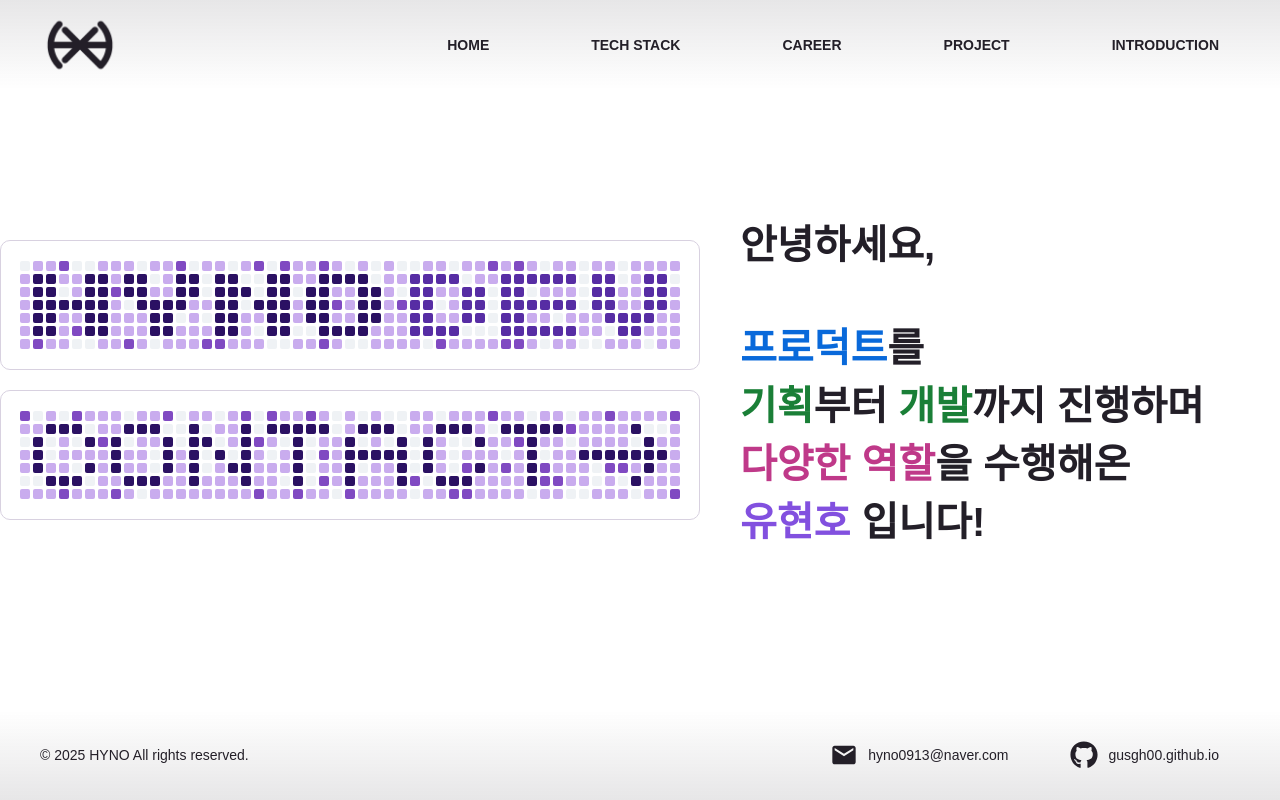
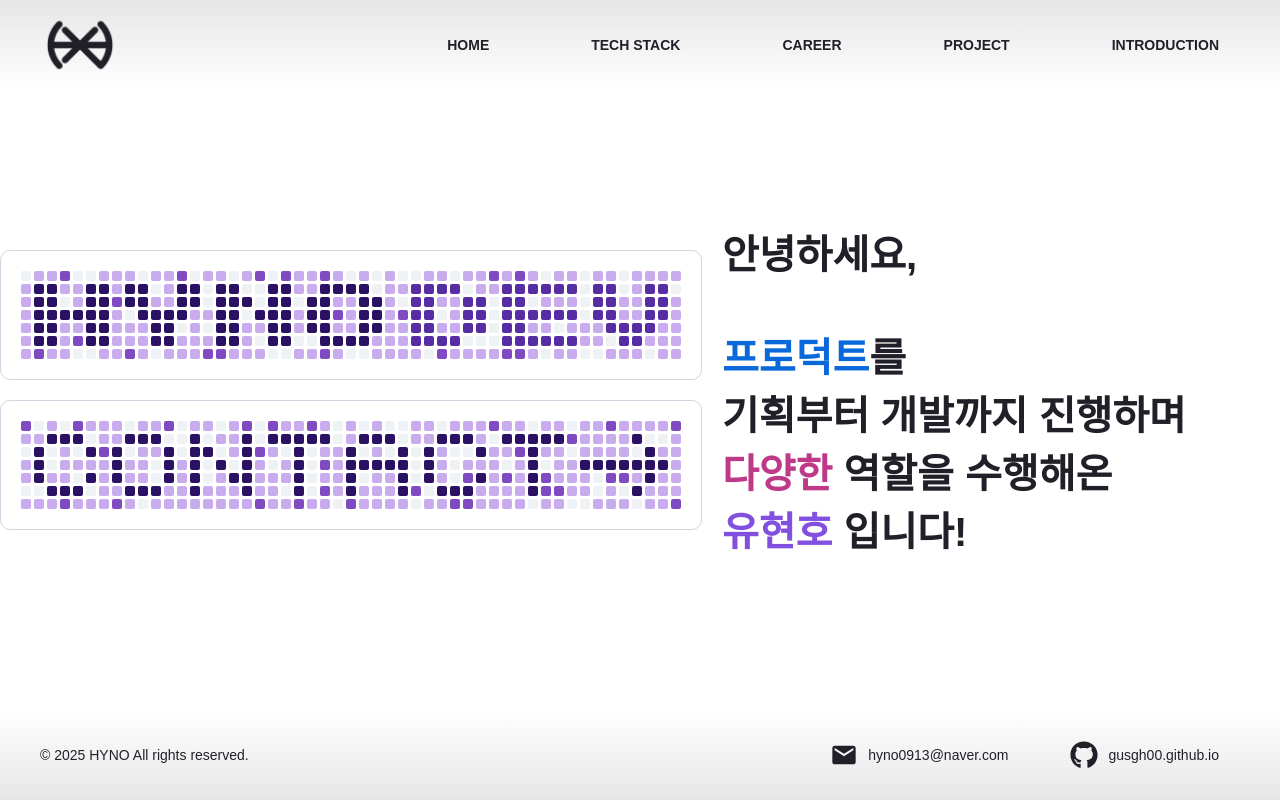
Before and after one commit to gusgh00/hyno_portfolio, a Next.js app: page / in a window 1280 px wide. Built offline with nearby package versions, Linux system fonts and the light colour scheme; a web font is replaced by a local one.

Commit message:
main page

```diff
--- a/src/app/page.module.css
+++ b/src/app/page.module.css
@@ -13,7 +13,7 @@
         display: grid;
         grid-template-columns: 1fr 1fr;
         align-items: center;
-        gap: 40px;
+        gap: 20px;
 
         .start_section {
             width: 100%;
@@ -25,7 +25,6 @@
             gap: 20px;
 
             .jandi_box {
-                width: 700px;
                 padding: 20px;
 
                 display: flex;
@@ -59,7 +58,7 @@
 
         .end_section {
             display: flex;
-            justify-content: start;
+            justify-content: cneter;
 
             .greeting_text {
                 font-size: 40px;
--- a/src/app/page.tsx
+++ b/src/app/page.tsx
@@ -45,8 +45,8 @@ export default function Home() {
           <span className={styles.greeting_text}>
             안녕하세요,<br /><br />
             <span className="font-accent">프로덕트</span>를<br />
-            <span className="font-success">기획</span>부터 <span className="font-success">개발</span>까지 진행하며<br />
-            <span className="font-info">다양한 역할</span>을 수행해온<br />
+            기획부터 개발까지 진행하며<br />
+            <span className="font-info">다양한</span> 역할을 수행해온<br />
             <span className="font-primary">유현호</span> 입니다!
           </span>
         </div>
```
